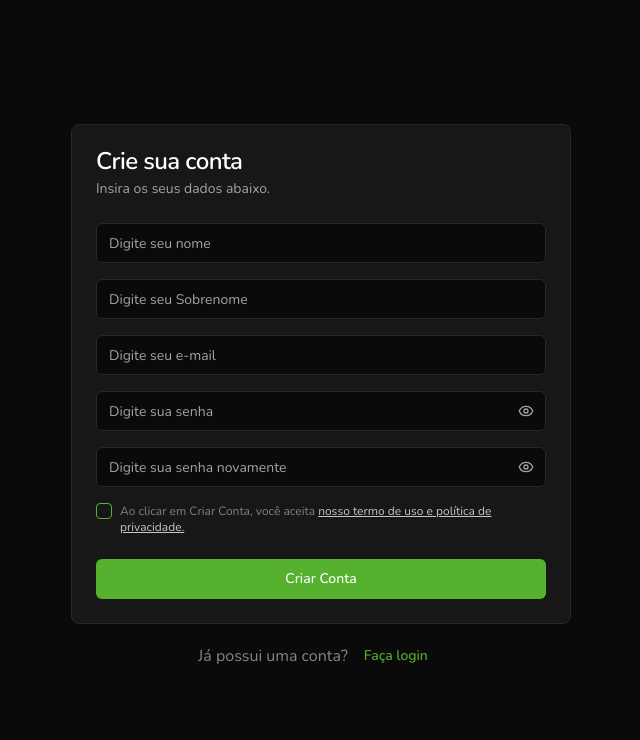
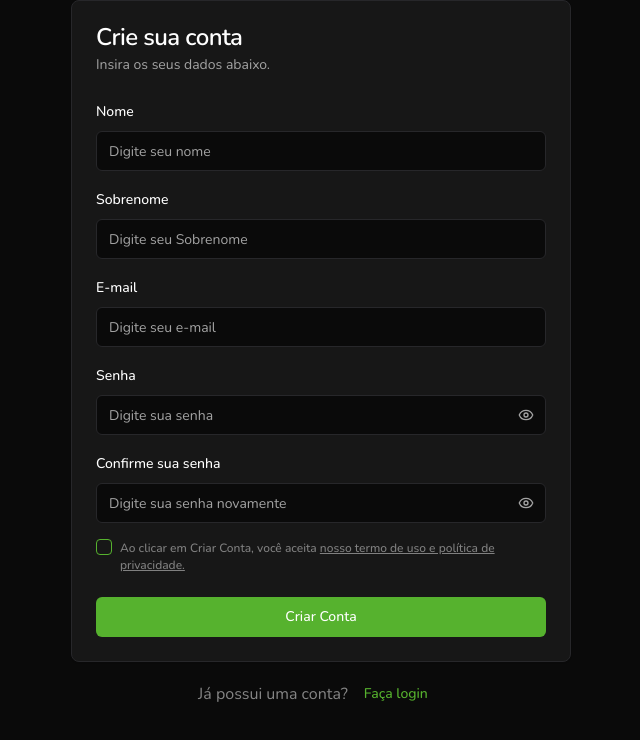
Before and after one commit to TGianoni/finance-fintrack, a React (Vite) app: page /signup in a window 1280 px wide. Shown: the top 740 px of the page, without its empty margins (319-959 px from the left). Built offline with nearby package versions, Linux system fonts and the light colour scheme.

Commit message:
feat: add validation to sign up form

```diff
--- a/package.json
+++ b/package.json
@@ -11,16 +11,20 @@
     "prepare": "husky"
   },
   "dependencies": {
+    "@hookform/resolvers": "^5.2.2",
     "@radix-ui/react-checkbox": "^1.3.3",
+    "@radix-ui/react-label": "^2.1.7",
     "@radix-ui/react-slot": "^1.2.3",
     "class-variance-authority": "^0.7.1",
     "clsx": "^2.1.1",
     "lucide-react": "^0.545.0",
     "react": "^18.3.1",
     "react-dom": "^18.3.1",
+    "react-hook-form": "^7.64.0",
     "react-router": "^7.1.1",
     "tailwind-merge": "^3.3.1",
-    "tailwindcss-animate": "^1.0.7"
+    "tailwindcss-animate": "^1.0.7",
+    "zod": "^3.25.76"
   },
   "devDependencies": {
     "@eslint/js": "^9.17.0",
--- a/src/components/password-input.jsx
+++ b/src/components/password-input.jsx
@@ -1,16 +1,19 @@
 import { EyeIcon, EyeOffIcon } from 'lucide-react'
-import { useState } from 'react'
+import { forwardRef, useState } from 'react'
 
 import { Button } from '@/components/ui/button'
 import { Input } from '@/components/ui/input'
 
-const PasswordInput = ({ placeholder = 'Digite sua senha' }) => {
+const PasswordInput = forwardRef(
+  ({ placeholder = 'Digite sua senha', ...props }, ref) => {
     const [passwordIsVisible, setPasswordIsVisible] = useState(false)
     return (
       <div className="relative">
         <Input
           type={passwordIsVisible ? 'text' : 'password'}
           placeHolder={placeholder}
+          ref={ref}
+          {...props}
         />
         <Button
           variant="ghost"
@@ -22,5 +25,8 @@
       </div>
     )
   }
+)
+
+PasswordInput.displayName = 'PasswordInput'
 
 export default PasswordInput
--- /dev/null
+++ b/src/components/ui/form.jsx
@@ -0,0 +1,135 @@
+import { Slot } from '@radix-ui/react-slot'
+import * as React from 'react'
+import { Controller, FormProvider, useFormContext } from 'react-hook-form'
+
+import { Label } from '@/components/ui/label'
+import { cn } from '@/lib/utils'
+
+const Form = FormProvider
+
+const FormFieldContext = React.createContext({})
+
+const FormField = ({ ...props }) => {
+  return (
+    <FormFieldContext.Provider value={{ name: props.name }}>
+      <Controller {...props} />
+    </FormFieldContext.Provider>
+  )
+}
+
+const useFormField = () => {
+  const fieldContext = React.useContext(FormFieldContext)
+  const itemContext = React.useContext(FormItemContext)
+  const { getFieldState, formState } = useFormContext()
+
+  const fieldState = getFieldState(fieldContext.name, formState)
+
+  if (!fieldContext) {
+    throw new Error('useFormField should be used within <FormField>')
+  }
+
+  const { id } = itemContext
+
+  return {
+    id,
+    name: fieldContext.name,
+    formItemId: `${id}-form-item`,
+    formDescriptionId: `${id}-form-item-description`,
+    formMessageId: `${id}-form-item-message`,
+    ...fieldState,
+  }
+}
+
+const FormItemContext = React.createContext({})
+
+const FormItem = React.forwardRef(({ className, ...props }, ref) => {
+  const id = React.useId()
+
+  return (
+    <FormItemContext.Provider value={{ id }}>
+      <div ref={ref} className={cn('space-y-2', className)} {...props} />
+    </FormItemContext.Provider>
+  )
+})
+FormItem.displayName = 'FormItem'
+
+const FormLabel = React.forwardRef(({ className, ...props }, ref) => {
+  const { error, formItemId } = useFormField()
+
+  return (
+    <Label
+      ref={ref}
+      className={cn(error && 'text-destructive', className)}
+      htmlFor={formItemId}
+      {...props}
+    />
+  )
+})
+FormLabel.displayName = 'FormLabel'
+
+const FormControl = React.forwardRef(({ ...props }, ref) => {
+  const { error, formItemId, formDescriptionId, formMessageId } = useFormField()
+
+  return (
+    <Slot
+      ref={ref}
+      id={formItemId}
+      aria-describedby={
+        !error
+          ? `${formDescriptionId}`
+          : `${formDescriptionId} ${formMessageId}`
+      }
+      aria-invalid={!!error}
+      {...props}
+    />
+  )
+})
+FormControl.displayName = 'FormControl'
+
+const FormDescription = React.forwardRef(({ className, ...props }, ref) => {
+  const { formDescriptionId } = useFormField()
+
+  return (
+    <p
+      ref={ref}
+      id={formDescriptionId}
+      className={cn('text-sm text-muted-foreground', className)}
+      {...props}
+    />
+  )
+})
+FormDescription.displayName = 'FormDescription'
+
+const FormMessage = React.forwardRef(
+  ({ className, children, ...props }, ref) => {
+    const { error, formMessageId } = useFormField()
+    const body = error ? String(error?.message ?? '') : children
+
+    if (!body) {
+      return null
+    }
+
+    return (
+      <p
+        ref={ref}
+        id={formMessageId}
+        className={cn('text-sm font-medium text-destructive', className)}
+        {...props}
+      >
+        {body}
+      </p>
+    )
+  }
+)
+FormMessage.displayName = 'FormMessage'
+
+export {
+  Form,
+  FormControl,
+  FormDescription,
+  FormField,
+  FormItem,
+  FormLabel,
+  FormMessage,
+  useFormField,
+}
--- /dev/null
+++ b/src/components/ui/label.jsx
@@ -0,0 +1,22 @@
+'use client'
+
+import * as LabelPrimitive from '@radix-ui/react-label'
+import { cva } from 'class-variance-authority'
+import * as React from 'react'
+
+import { cn } from '@/lib/utils'
+
+const labelVariants = cva(
+  'text-sm font-medium leading-none peer-disabled:cursor-not-allowed peer-disabled:opacity-70'
+)
+
+const Label = React.forwardRef(({ className, ...props }, ref) => (
+  <LabelPrimitive.Root
+    ref={ref}
+    className={cn(labelVariants(), className)}
+    {...props}
+  />
+))
+Label.displayName = LabelPrimitive.Root.displayName
+
+export { Label }
--- a/src/pages/signup.jsx
+++ b/src/pages/signup.jsx
@@ -1,4 +1,7 @@
+import { zodResolver } from '@hookform/resolvers/zod'
+import { useForm } from 'react-hook-form'
 import { Link } from 'react-router'
+import { z } from 'zod'
 
 import PasswordInput from '@/components/password-input'
 import { Button } from '@/components/ui/button'
@@ -11,41 +14,178 @@
   CardTitle,
 } from '@/components/ui/card'
 import { Checkbox } from '@/components/ui/checkbox'
+import {
+  Form,
+  FormControl,
+  FormField,
+  FormItem,
+  FormLabel,
+  FormMessage,
+} from '@/components/ui/form'
 import { Input } from '@/components/ui/input'
 
+const signUpSchema = z.object({
+  firstName: z.string().trim().min(1, {
+    message: 'O nome é obrigatório.',
+  }),
+  lastName: z.string().trim().min(1, {
+    message: 'O sobrenome é obrigatório.',
+  }),
+  email: z
+    .string()
+    .email({
+      message: 'O e-mail é inválido',
+    })
+    .trim()
+    .min(1, {
+      message: 'O e-mail é obrigatório.',
+    }),
+  password: z.string().trim().min(6, {
+    message: 'A senha deve ter no mínimo 6 caracteres',
+  }),
+  passwordConfirmation: z.string().trim().min(6, {
+    message: 'A confirmação de senha é obrigatória',
+  }),
+  // terms precisa ser true
+  terms: z.boolean().refine((value) => value === true, {
+    message: 'Você precisa aceitar os termos.',
+  }),
+})
+
 const SignUpPage = () => {
+  const form = useForm({
+    resolver: zodResolver(signUpSchema),
+    defaultValues: {
+      firstName: '',
+      lastName: '',
+      email: '',
+      password: '',
+      passwordConfirmation: '',
+      terms: false,
+    },
+  })
+
+  const handleSubmit = (data) => {
+    console.log(data)
+  }
   return (
-    <div className="flex h-screen w-screen flex-col items-center justify-center gap-3">
+    <div className="flex w-screen flex-col items-center justify-center gap-3">
+      <Form {...form}>
+        <form onSubmit={form.handleSubmit(handleSubmit)}>
           <Card className="w-[500px]">
             <CardHeader>
               <CardTitle>Crie sua conta</CardTitle>
               <CardDescription>Insira os seus dados abaixo.</CardDescription>
             </CardHeader>
             <CardContent className="space-y-4">
-          <Input placeHolder="Digite seu nome" />
-          <Input placeHolder="Digite seu Sobrenome" />
-          <Input placeHolder="Digite seu e-mail" />
-          <PasswordInput />
-          <PasswordInput placeholder="Digite sua senha novamente" />
-          <div className="items-top flex space-x-2">
-            <Checkbox id="terms" />
-            <div className="grid gap-1.5 leading-none">
-              <label
-                htmlFor="terms"
-                className="text-xs text-muted-foreground opacity-75"
+              {/* PRIMEIRO NOME */}
+              <FormField
+                control={form.control}
+                name="firstName"
+                render={({ field }) => (
+                  <FormItem>
+                    <FormLabel>Nome</FormLabel>
+                    <FormControl>
+                      <Input placeHolder="Digite seu nome" {...field} />
+                    </FormControl>
+                    <FormMessage />
+                  </FormItem>
+                )}
+              />
+              {/* ÚLTIMO NOME */}
+              <FormField
+                control={form.control}
+                name="lastName"
+                render={({ field }) => (
+                  <FormItem>
+                    <FormLabel>Sobrenome</FormLabel>
+                    <FormControl>
+                      <Input placeHolder="Digite seu Sobrenome" {...field} />
+                    </FormControl>
+                    <FormMessage />
+                  </FormItem>
+                )}
+              />
+              {/* E-MAIL */}
+              <FormField
+                control={form.control}
+                name="email"
+                render={({ field }) => (
+                  <FormItem>
+                    <FormLabel>E-mail</FormLabel>
+                    <FormControl>
+                      <Input placeHolder="Digite seu e-mail" {...field} />
+                    </FormControl>
+                    <FormMessage />
+                  </FormItem>
+                )}
+              />
+              {/* PASSWORD */}
+              <FormField
+                control={form.control}
+                name="password"
+                render={({ field }) => (
+                  <FormItem>
+                    <FormLabel>Senha</FormLabel>
+                    <FormControl>
+                      <PasswordInput {...field} />
+                    </FormControl>
+                    <FormMessage />
+                  </FormItem>
+                )}
+              />
+
+              {/* CONFIRMAÇÃO DE PASSWORD */}
+              <FormField
+                control={form.control}
+                name="passwordConfirmation"
+                render={({ field }) => (
+                  <FormItem>
+                    <FormLabel>Confirme sua senha</FormLabel>
+                    <FormControl>
+                      <PasswordInput
+                        placeholder="Digite sua senha novamente"
+                        {...field}
+                      />
+                    </FormControl>
+                    <FormMessage />
+                  </FormItem>
+                )}
+              />
+              <FormField
+                control={form.control}
+                name="terms"
+                render={({ field }) => (
+                  <FormItem className="items-top flex space-x-2 space-y-0">
+                    <FormControl>
+                      <Checkbox
+                        checked={field.value}
+                        onCheckedChange={field.onChange}
+                      />
+                    </FormControl>
+                    <div className="leading-none">
+                      <FormLabel
+                        className={`text-xs text-muted-foreground opacity-75 ${form.formState.errors.terms && 'text-red-500'}`}
                       >
                         Ao clicar em Criar Conta, você aceita{' '}
-                <a href="#" className="text-white underline">
+                        <a
+                          href="#"
+                          className={`underline ${form.formState.errors.terms && 'text-red-500'}`}
+                        >
                           nosso termo de uso e política de privacidade.
                         </a>
-              </label>
+                      </FormLabel>
                     </div>
-          </div>
+                  </FormItem>
+                )}
+              />
             </CardContent>
             <CardFooter>
               <Button className="w-full">Criar Conta</Button>
             </CardFooter>
           </Card>
+        </form>
+      </Form>
       <div className="flex items-center justify-center">
         <p className="text-center opacity-50">Já possui uma conta?</p>
         <Button variant="link" asChild>
```
Also changed, not shown: 1 other file (tests, documents, lock files or other folders). Lines whose indentation alone changed are shown as unchanged.
